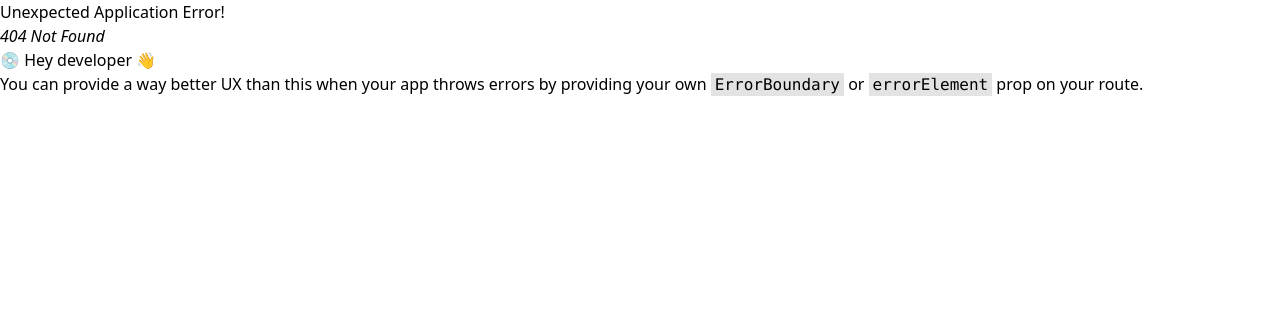
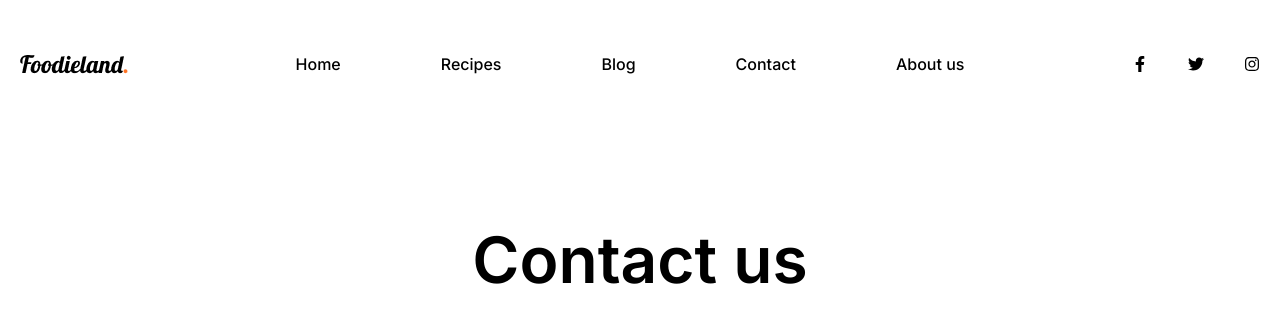
Before and after one commit to iamShimanto/cooking, a React (Vite) app: page /contact in a window 1280 px wide. Before the commit this address had no page. Shown: the top 322 px of the page. Built offline with nearby package versions, Linux system fonts and the light colour scheme.

Commit message:
contact page start

```diff
--- a/src/App.jsx
+++ b/src/App.jsx
@@ -3,6 +3,7 @@ import './App.css'
 import LayoutOne from './Layout/LayoutOne'
 import Home from './Pages/Home/Home'
 import Blog from './Pages/Blog/Blog'
+import Contacts from './Pages/Contacts/Contacts'
 
 function App() {
   const MyRoute  = createBrowserRouter(
@@ -11,6 +12,7 @@ function App() {
         <Route path="/" element={<LayoutOne />} />
         <Route index element={<Home/>}/>
         <Route path='/blog' element={<Blog/>}/>
+        <Route path='/contact' element={<Contacts/>}/>
       </Route>
     )
   )
--- /dev/null
+++ b/src/Pages/Contacts/Components/Banner.jsx
@@ -0,0 +1,17 @@
+import React from 'react'
+
+const Banner = () => {
+  return (
+    <>
+      <section className='mt-[124px]'>
+        <div className="container">
+          <div className="row">
+              <h1 className='text-[64px] font-semibold font-inter text-black tracking-[-4%] text-center'>Contact us</h1>
+          </div>
+        </div>
+      </section>
+    </>
+  )
+}
+
+export default Banner
--- /dev/null
+++ b/src/Pages/Contacts/Contacts.jsx
@@ -0,0 +1,14 @@
+import React from 'react'
+import Navbar from '../Home/Components/Navbar'
+import Banner from './Components/Banner'
+
+const Contacts = () => {
+  return (
+    <>
+      <Navbar/>
+      <Banner/>
+    </>
+  )
+}
+
+export default Contacts
--- a/src/Pages/Home/Components/Inbox.jsx
+++ b/src/Pages/Home/Components/Inbox.jsx
@@ -10,7 +10,7 @@ const Inbox = () => {
             <h2 className="absolute top-[80px] left-[465.5px] text-[48px] font-semibold font-inter text-black tracking-[-4%]">Deliciousness to your inbox</h2>
             <p className='w-[620px] absolute top-[162px] left-[450px] text-center text-base font-normal font-inter text-black leading-[28px] opacity-[60%] '>Lorem ipsum dolor sit amet, consectetuipisicing elit, sed do eiusmod tempor incididunt ut labore et dolore magna aliqut enim ad minim </p>
             <div className='w-[480px] h-[80px] absolute top-[282px] left-[520px] bg-white rounded-[24px] flex justify-between items-center pl-8 pr-[10px]'>
-              <input className='text-sm font-medium font-inter text-black tracking-[-2%] outline-none' type="email" placeholder='Your email address...'/>
+              <input className='text-sm font-medium font-inter text-black tracking-[-2%] outline-none w-full' type="email" placeholder='Your email address...'/>
               <button className='w-[160px] h-[60px] bg-black text-white rounded-[16px] text-base font-semibold font-inter text-white tracking-[-2%] hover:bg-[#9694FF] hover:text-white duration-[0.4s]'>Subscribe</button>
             </div>
           </div>
--- a/src/Pages/Home/Components/Navbar.jsx
+++ b/src/Pages/Home/Components/Navbar.jsx
@@ -21,7 +21,7 @@ const Navbar = () => {
                   <li className='text-base font-medium font-inter text-black tracking-[-2%] px-5 py-3 hover:bg-black hover:text-white rounded-[10px] duration-[0.4s]'><Link to='/'>Home</Link></li>
                   <li className='text-base font-medium font-inter text-black tracking-[-2%] px-5 py-3 hover:bg-black hover:text-white rounded-[10px] duration-[0.4s]'><a className='recipe' href="#recipe">Recipes</a></li>
                   <li className='text-base font-medium font-inter text-black tracking-[-2%] px-5 py-3 hover:bg-black hover:text-white rounded-[10px] duration-[0.4s]'><Link to='/blog'>Blog</Link></li>
-                  <li className='text-base font-medium font-inter text-black tracking-[-2%] px-5 py-3 hover:bg-black hover:text-white rounded-[10px] duration-[0.4s]'><Link>Contact</Link></li>
+                  <li className='text-base font-medium font-inter text-black tracking-[-2%] px-5 py-3 hover:bg-black hover:text-white rounded-[10px] duration-[0.4s]'><Link to='/contact'>Contact</Link></li>
                   <li className='text-base font-medium font-inter text-black tracking-[-2%] px-5 py-3 hover:bg-black hover:text-white rounded-[10px] duration-[0.4s]'><Link>About us</Link></li>
                 </ul>
             </div>
```
